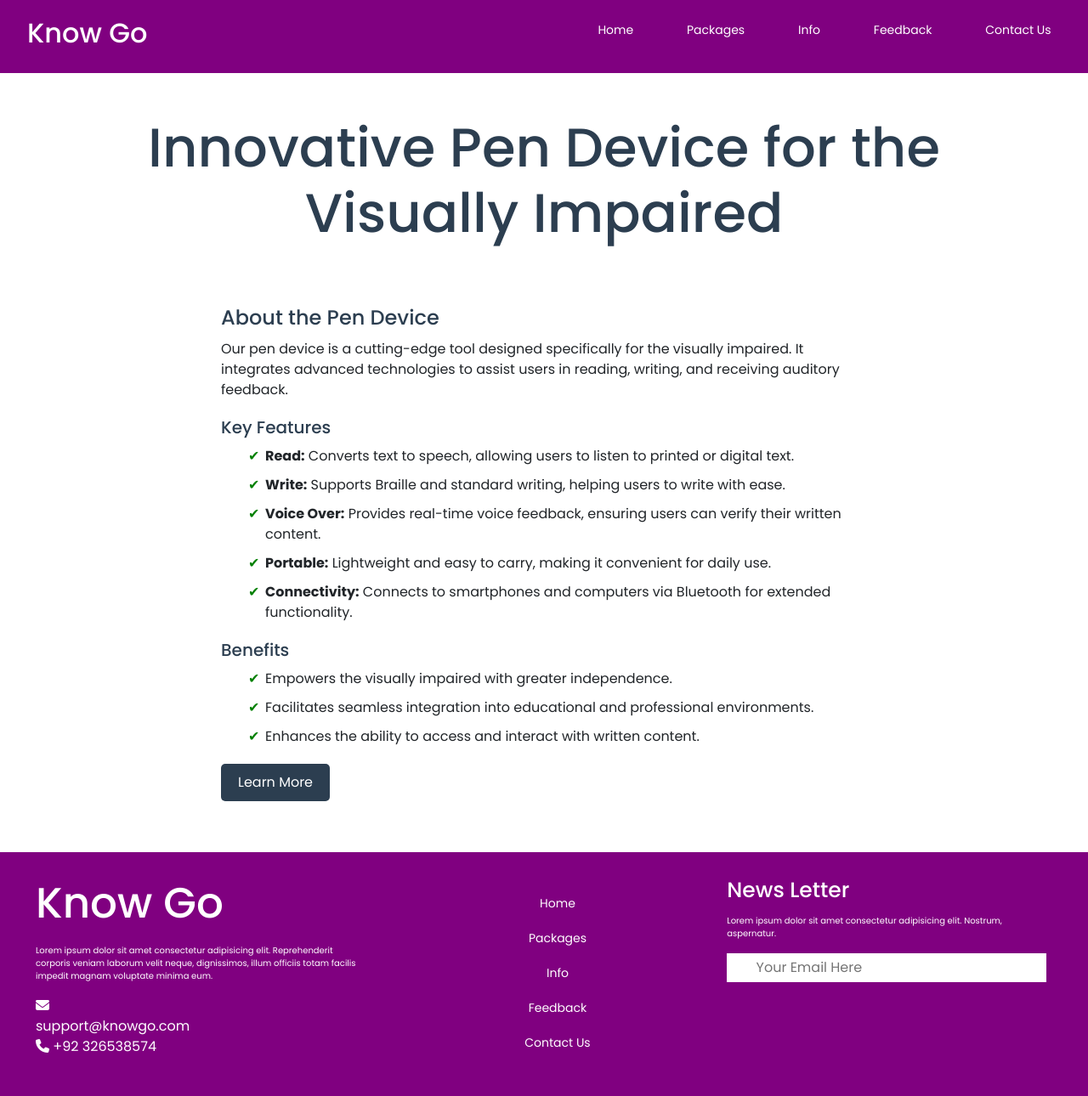
After one commit to CryptoCurious31/Know-Go-Collage-Project-, a PHP site: page /info.html in a window 1280 px wide. The commit adds this page. Shown: the whole page at 85% size. Run offline with PHP 8.4, Linux system fonts and the light colour scheme.

Commit message:
Home page, Packges Page amd Info Page Completed

```diff
--- a/assets/mediaqueries.css
+++ b/assets/mediaqueries.css
@@ -0,0 +1,18 @@
+@media ( max-width: 375px) {
+    .hero ul {
+        display: none;
+        flex-direction: column;
+        width: 100%;
+        position: absolute;
+        top: 60px;
+        left: 0;
+        background-color: #fff;
+        color: #8a2be2;
+    }
+
+    .hero ul li {
+        margin: 10px 0;
+        text-align: center;
+    }
+
+}
--- a/assets/style.css
+++ b/assets/style.css
@@ -138,151 +138,6 @@ nav .logo {
     z-index: 1;
 }
 
-/* ==== Packages Css ===== */
-
-/* .package {
-    margin-top: 50px;
-}
-
-.package div:nth-child(1) h3 {
-    font-size: 35px;
-    position: relative;
-    font-weight: 500;
-    color: #800080;
-    display: flex;
-    justify-content: center;
-    align-items: center;
-}
-
-.package div:nth-child(1) h3::before {
-    position: absolute;
-    content: "";
-    max-width: 500px;
-    width: 100%;
-    height: 3px;
-    background-color: #000;
-    left: 0;
-    top: 50%;
-}
-
-.package div:nth-child(1) h3::after {
-    position: absolute;
-    content: "";
-    height: 3px;
-    max-width: 500px;
-    width: 100%;
-    background-color: #000;
-    top: 50%;
-    right: 0;
-}
-
-.space {
-    margin-top: 50px;
-    width: 100%;
-    display: flex;
-    flex-direction: row;
-    justify-content: center;
-    align-items: center;
-}
-
-.template {
-    display: flex;
-    flex-direction: column;
-    justify-content: center;
-    align-items: center;
-    background-color: #800080;
-    padding: 25px 0;
-    width: 100%;
-    border-top-left-radius: 50px;
-    border-top-right-radius: 50px;
-}
-
-.template h4 {
-    font-size: 24px;
-    font-weight: 400;
-    color: #fff;
-}
-
-.template p {
-    font-size: 10px;
-    font-weight: 400;
-    color: #fff;
-}
-
-.features {
-    margin: 40px 0;
-    display: flex;
-    flex-direction: column;
-    justify-content: center;
-    align-items: center;
-}
-
-.features ul {
-    display: flex;
-    flex-direction: column;
-}
-
-.features ul li {
-    text-decoration: none;
-    list-style-type: none;
-    font-size: 12px;
-    font-weight: 400;
-    color: #000;
-    padding: 20px 0;
-}
-
-.price {
-    display: flex;
-    justify-content: center;
-    align-items: center;
-    font-size: 20px;
-    font-weight: 400;
-}
-
-.signup {
-    display: flex;
-    justify-content: center;
-    align-items: center;
-    flex-direction: column;
-}
-
-.signup button {
-    padding: 5px 25px;
-    color: #fff;
-    background-color: #800080;
-    border: none;
-    border-radius: 10px;
-    font-size: 14px;
-    font-weight: 500;
-    transition: all 0.5s ease;
-}
-
-.signup button:hover {
-    color: #800080;
-    background-color: transparent !important;
-}
-
-.signup p {
-    font-size: 12px;
-    font-weight: 400;
-    margin-top: 15px;
-}
-
-.packages-container {
-    display: flex;
-    flex-direction: column;
-    justify-content: center;
-    align-items: center;
-    gap: 30px;
-    width: 50%;
-}
-
-.bx-shadow {
-    border-radius: 50px;
-    background-color: #fff;
-    box-shadow: 5px 0 10px rgba(0, 0, 0, 0.1);
-} */
-
 /* === Info Section Css ==== */
 
 .info {
@@ -386,6 +241,7 @@ flex-direction: column;
     text-align: start;
     justify-content: start;
     align-items: start;
+    padding-left: 0;
 }
 
 .section-1 ul li {
@@ -436,5 +292,173 @@ flex-direction: column;
 }
 
 .section-3 input {
-    padding: 5px 20px;
+    padding: 5px 30px;
+    border: none;
 }
+
+
+/* ===== Utility Classes ====== */
+
+.bg-purple {
+    background-color: #800080 !important;
+}
+
+
+/* ==== Packages Css ===== */
+
+.package-section {
+    margin: 40px 0;
+}
+
+.pricing-container {
+    display: flex;
+    flex-wrap: wrap;
+    gap: 20px;
+    justify-content: center;
+    align-items: center;
+}
+
+.package {
+    background-color: white;
+    border: 1px solid #ddd;
+    border-radius: 8px;
+    padding: 20px;
+    width: 250px;
+    text-align: center;
+    box-shadow: 0 4px 8px rgba(0,0,0,0.1);
+    transition: transform 0.3s;
+}
+
+.package:hover {
+    transform: scale(1.05);
+}
+
+.package h2 {
+    font-size: 1.5rem;
+    margin-bottom: 10px;
+}
+
+.package .price {
+    font-size: 1.25rem;
+    color: #555;
+    margin-bottom: 15px;
+}
+
+.package ul {
+    list-style: none;
+    margin-bottom: 15px;
+}
+
+.package ul li {
+    margin: 5px 0;
+}
+
+.package button {
+    background-color: purple;
+    color: white;
+    border: none;
+    border-radius: 5px;
+    padding: 10px 20px;
+    cursor: pointer;
+    font-size: 1rem;
+    transition: background-color 0.3s;
+}
+
+.package button:hover {
+    background-color: darkviolet;
+}
+
+/* Specific styles for each package */
+.starter {
+    border-top: 5px solid #1e90ff;
+}
+
+.basic {
+    border-top: 5px solid #28a745;
+}
+
+.pro {
+    border-top: 5px solid #ffc107;
+}
+
+.premium {
+    border-top: 5px solid #dc3545;
+}
+
+/* ======= Info Section Css ====== */
+
+.info-head {
+    text-align: center;
+    margin: 50px;
+}
+
+.info-head h1 {
+    font-size: 4rem;
+    color: #2c3e50;
+}
+
+.device-info {
+    display: flex;
+    justify-content: center;
+    align-items: center;
+    margin: 40px 0;
+}
+
+.content-info {
+    /* background-color: white; */
+    padding: 20px;
+    border-radius: 8px;
+    /* box-shadow: 0 4px 8px rgba(0, 0, 0, 0.1); */
+    max-width: 800px;
+    text-align: start;
+}
+
+.device-info h2 {
+    font-size: 1.5rem;
+    color: #2c3e50;
+    margin-bottom: 10px;
+}
+
+.device-info p {
+    font-size: 1rem;
+    margin-bottom: 20px;
+}
+
+.device-info h3 {
+    font-size: 1.25rem;
+    color: #2c3e50;
+    margin-bottom: 10px;
+}
+
+.device-info ul {
+    list-style: none;
+    margin-bottom: 20px;
+}
+
+.device-info ul li {
+    margin-bottom: 10px;
+    padding-left: 20px;
+    position: relative;
+}
+
+.device-info ul li::before {
+    content: '✔';
+    position: absolute;
+    left: 0;
+    color: green;
+}
+
+.device-info button {
+    background-color: #2c3e50;
+    color: white;
+    border: none;
+    border-radius: 5px;
+    padding: 10px 20px;
+    cursor: pointer;
+    font-size: 1rem;
+    transition: background-color 0.3s;
+}
+
+.device-info button:hover {
+    background-color: #34495e;
+}
--- /dev/null
+++ b/info.html
@@ -0,0 +1,129 @@
+<!DOCTYPE html>
+<html lang="en">
+<head>
+    <meta charset="UTF-8">
+    <meta name="viewport" content="width=device-width, initial-scale=1.0">
+    <title>Info | Know Go</title>
+     <!-- ======== Bootstrap Css file link ======= -->
+     <link href="https://cdn.jsdelivr.net/npm/bootstrap@5.3.3/dist/css/bootstrap.min.css" rel="stylesheet"
+     integrity="sha384-QWTKZyjpPEjISv5WaRU9OFeRpok6YctnYmDr5pNlyT2bRjXh0JMhjY6hW+ALEwIH" crossorigin="anonymous">
+ <!-- ========= External Directory Css File link ======== -->
+ <link rel="stylesheet" href="assets/style.css">
+ <!-- ======== Font Awesome cdnjs link ======= -->
+ <link rel="stylesheet" href="https://cdnjs.cloudflare.com/ajax/libs/font-awesome/6.5.2/css/all.min.css"
+     integrity="sha512-SnH5WK+bZxgPHs44uWIX+LLJAJ9/2PkPKZ5QiAj6Ta86w+fsb2TkcmfRyVX3pBnMFcV7oQPJkl9QevSCWr3W6A=="
+     crossorigin="anonymous" referrerpolicy="no-referrer" />
+     <!-- ====== Media Queries Css file ====== -->
+     <link rel="stylesheet" href="/assets/mediaqueries.css">
+</head>
+<body>
+    <main>
+        <!-- ===== Navigation Bar ===== -->
+    <header class="container-fluid bg-purple">
+        <nav>
+            <div class="logo">
+                <h2>Know Go</h2>
+            </div>
+            <ul>
+                <a href="/index.html">
+                    <li>Home</li>
+                </a>
+                <a href="/packages.html">
+                    <li>Packages</li>
+                </a>
+                <a href="info.html">
+                    <li>Info</li>
+                </a>
+                <a href="#">
+                    <li>Feedback</li>
+                </a>
+                <a href="#">
+                    <li>Contact Us</li>
+                </a>
+            </ul>
+        </nav>
+    </header>
+
+    <!-- ===== Info Section ===== -->
+    <div class="info-head">
+        <h1>Innovative Pen Device for the Visually Impaired</h1>
+    </div>
+
+    <section class="device-info">
+        <div class="content-info">
+            <h2>About the Pen Device</h2>
+        <p>
+            Our pen device is a cutting-edge tool designed specifically for the visually impaired. It integrates advanced technologies to assist users in reading, writing, and receiving auditory feedback.
+        </p>
+
+        <h3>Key Features</h3>
+        <ul>
+            <li><strong>Read:</strong> Converts text to speech, allowing users to listen to printed or digital text.</li>
+            <li><strong>Write:</strong> Supports Braille and standard writing, helping users to write with ease.</li>
+            <li><strong>Voice Over:</strong> Provides real-time voice feedback, ensuring users can verify their written content.</li>
+            <li><strong>Portable:</strong> Lightweight and easy to carry, making it convenient for daily use.</li>
+            <li><strong>Connectivity:</strong> Connects to smartphones and computers via Bluetooth for extended functionality.</li>
+        </ul>
+
+        <h3>Benefits</h3>
+        <ul>
+            <li>Empowers the visually impaired with greater independence.</li>
+            <li>Facilitates seamless integration into educational and professional environments.</li>
+            <li>Enhances the ability to access and interact with written content.</li>
+        </ul>
+
+        <button>Learn More</button>
+        </div>
+    </section>
+
+     <!-- ==== Footer Section ==== -->
+     <footer class="footer">
+        <div class="container-fluid">
+            <div class="row">
+                <div class="col-lg-4">
+                    <div class="section-1">
+                        <h4>Know Go</h4>
+                        <p>Lorem ipsum dolor sit amet consectetur adipisicing elit. Reprehenderit corporis veniam laborum
+                            velit neque, dignissimos, illum officiis totam facilis impedit magnam voluptate minima eum.</p>
+                        <ul>
+                            <li><span><i class="fa-solid fa-envelope" style="color: #ffffff;"></i></span> support@knowgo.com</li>
+                            <li><span><i class="fa-solid fa-phone" style="color: #fcfcfc;"></i></span> +92 326538574</li>
+                        </ul>
+                    </div>
+                </div>
+                <div class="col-lg-4">
+                    <div class="section-2">
+                        <ul>
+                            <a href="#">
+                                <li>Home</li>
+                            </a>
+                            <a href="#">
+                                <li>Packages</li>
+                            </a>
+                            <a href="#">
+                                <li>Info</li>
+                            </a>
+                            <a href="#">
+                                <li>Feedback</li>
+                            </a>
+                            <a href="#">
+                                <li>Contact Us</li>
+                            </a>
+                        </ul>
+                    </div>
+                </div>
+                <div class="col-lg-4">
+                    <div class="section-3">
+                        <h4>
+                            News Letter
+                        </h4>
+                        <p>Lorem ipsum dolor sit amet consectetur adipisicing elit. Nostrum, aspernatur.</p>
+                        <input type="email" placeholder=" Your Email Here">
+                    </div>
+                </div>
+            </div>
+        </div>
+    </footer>
+    </main>
+</body>
+</html>
```
Also changed, not shown: index.html (+8 -105 lines), packages.html (added, +152 -0 lines).
